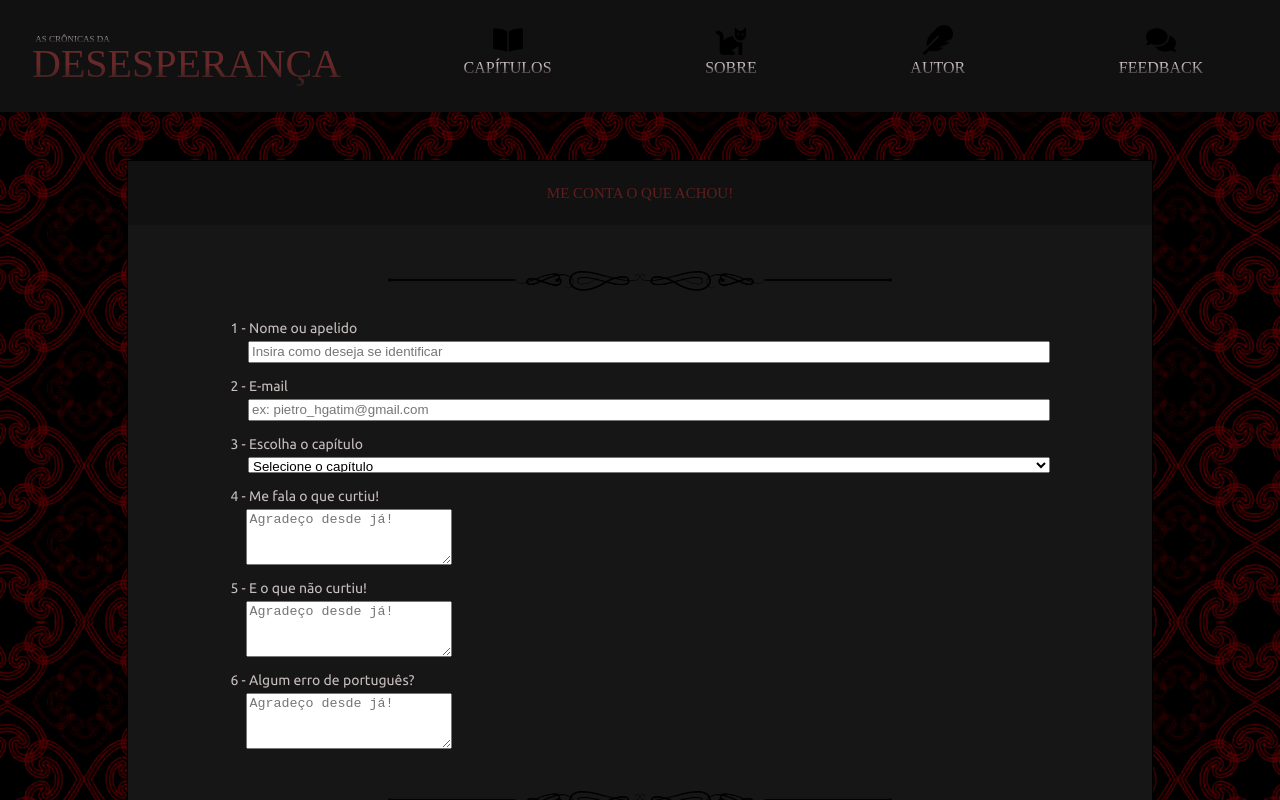
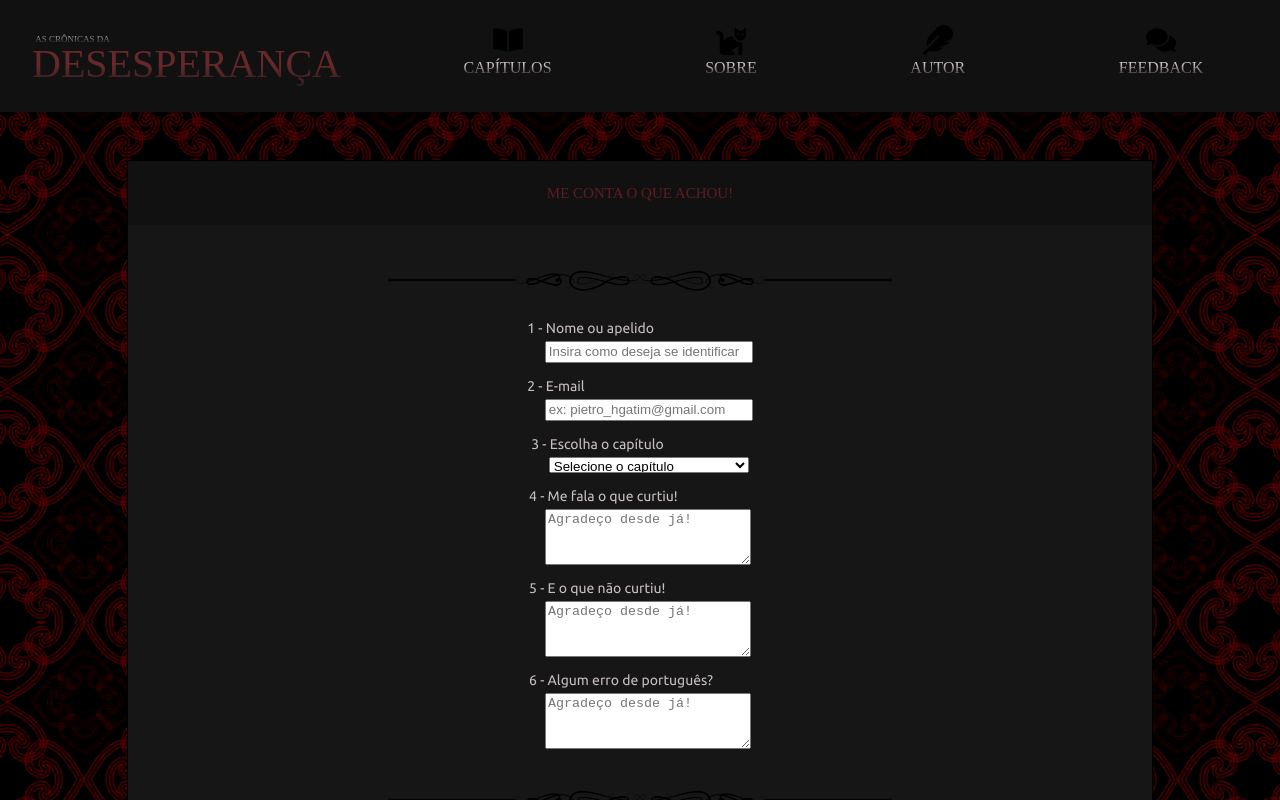
Before and after one commit to denisespanhol/AsCronicasDaDesesperanca, a React (Create React App) app in the folder as-cronicas-da-desesperanca/: page /feedback in a window 1280 px wide. Shown: the top 800 px of the page. Built offline with nearby package versions, Linux system fonts and the light colour scheme; a web font is replaced by a local one.

Commit message:
consertando detalhes do css

```diff
--- a/as-cronicas-da-desesperanca/src/pages/Feedback.css
+++ b/as-cronicas-da-desesperanca/src/pages/Feedback.css
@@ -1,6 +1,7 @@
 @import url('https://fonts.googleapis.com/css2?family=Manuale:ital,wght@0,300;0,400;0,500;0,600;0,700;0,800;1,300;1,400;1,500;1,600;1,700;1,800&family=Overpass+Mono:wght@300;400;500;600;700&family=Ubuntu:ital,wght@0,300;0,400;0,500;0,700;1,300;1,400;1,500;1,700&display=swap');
 
 label {
+  align-self: center;
   display: flex;
   flex-direction: column;
   text-align: left;
@@ -9,8 +10,10 @@ label {
 }
 
 input, select {
+  align-self: center;
   height: 16px;
   margin-left: 17.6px;
+  width: 200px;
 }
 
 textarea {
--- a/as-cronicas-da-desesperanca/src/pages/Feedback.js
+++ b/as-cronicas-da-desesperanca/src/pages/Feedback.js
@@ -51,19 +51,19 @@ export default function Feedback() {
                 placeholder='Agradeço desde já!'
               />
             </label>
-            <label htmlFor='toLike'>
+            <label htmlFor='toNotLike'>
               5 - E o que não curtiu!
               <textarea
-                id='toLike'
+                id='toNotLike'
                 cols='50'
                 rows='5'
                 placeholder='Agradeço desde já!'
               />
             </label>
-            <label htmlFor='toLike'>
+            <label htmlFor='portuguese'>
               6 - Algum erro de português?
               <textarea
-                id='toLike'
+                id='portuguese'
                 cols='50'
                 rows='5'
                 placeholder='Agradeço desde já!'
```
